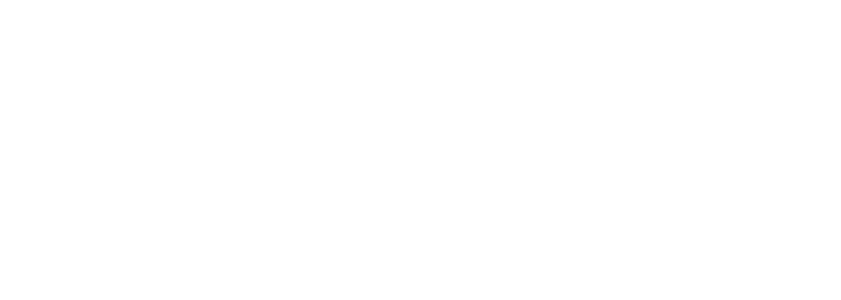
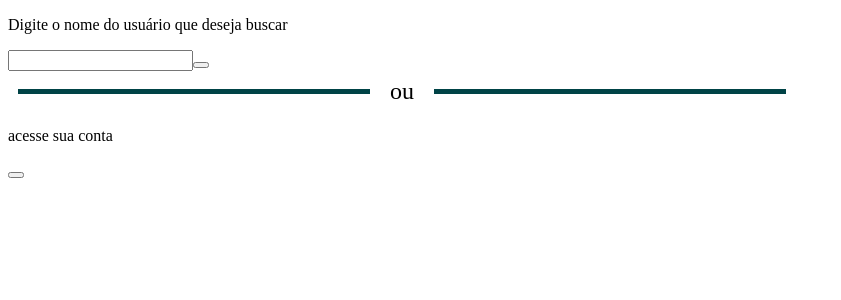
Before and after one commit to elionGal/desafio-03-aws-react, a React (Vite) app: page / in a window 1280 px wide. Shown: the top 300 px of the page, without its empty margins (0-841 px from the left). Built offline with nearby package versions, Linux system fonts and the light colour scheme.

Commit message:
'Shearcher.tsx' created and HTML base made

```diff
--- a/src/App.tsx
+++ b/src/App.tsx
@@ -1,8 +1,10 @@
+import Searcher from "./pages/Searcher"
 
 function App() {
 
   return (
     <>
+    <Searcher />
     </>
   )
 }
--- /dev/null
+++ b/src/pages/Searcher.tsx
@@ -0,0 +1,23 @@
+import "../styles/SearcherStyle.css"
+
+function Searcher() {
+
+    return (
+        <>
+        <p>Digite o nome do usuário que deseja buscar</p>
+        <div>
+            <input></input>
+            <button type="button"></button>
+        </div>
+        <div className="divider">
+            <span className="spanOu">ou</span>
+        </div>
+        <div>
+            <p>acesse sua conta</p>
+            <button type="button"></button>
+        </div>
+        </>
+    )
+  }
+
+  export default Searcher
--- /dev/null
+++ b/src/styles/SearcherStyle.css
@@ -0,0 +1,26 @@
+.divider {
+    display: flex;
+    align-items: center;
+    text-align: center;
+    width: 788px;
+    height: 40px;
+    gap: 10px;
+  }
+
+  .divider::before,
+  .divider::after {
+    content: "";
+    flex: 1;
+    border-bottom: 5px solid #004346;
+    margin: 0 10px;
+    width: 36px;
+  }
+
+  .divider span {
+    font-size: 14px;
+    color: #000;
+  }
+
+  .divider span{
+    font-size: 24px;
+  }
```
